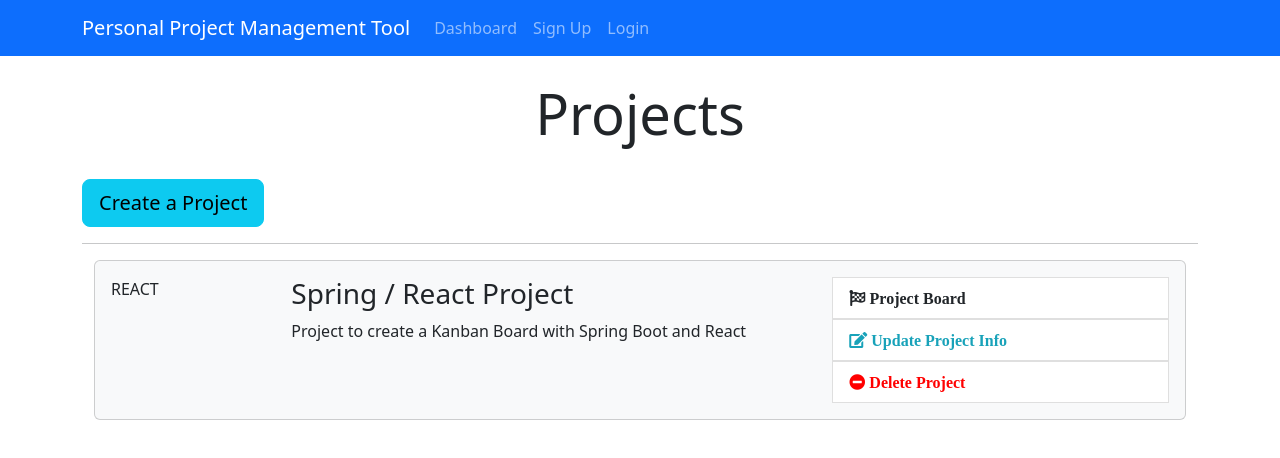
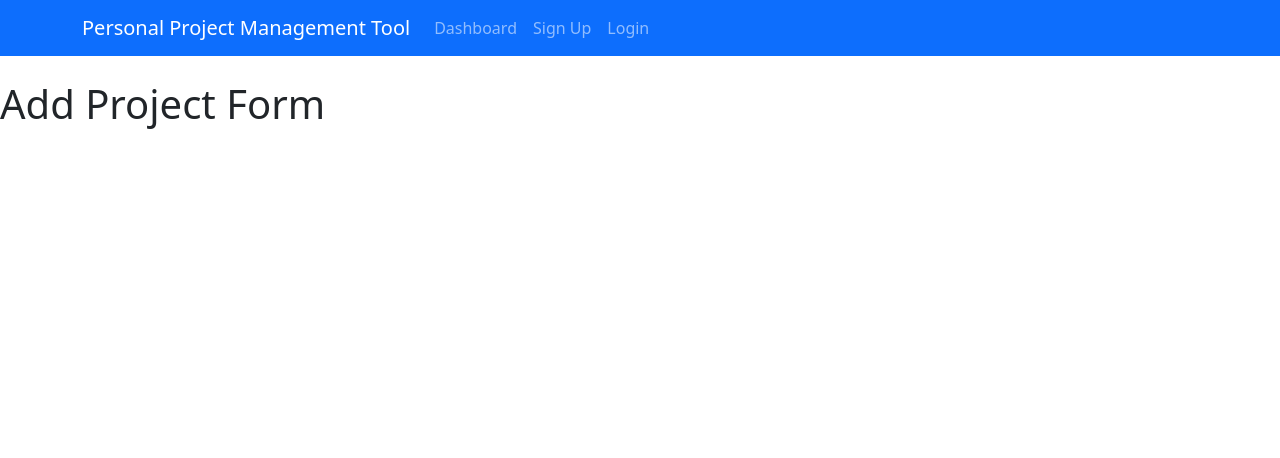
Before and after one commit to vincekashaka/PPMTool, a React (Create React App) app in the folder ppmtool-react-client/: page /addProject in a window 1280 px wide. Shown: the top 458 px of the page. Built offline with nearby package versions, Linux system fonts and the light colour scheme.

Commit message:
Added ReactRouter and Add Project Functional  components

```diff
--- a/ppmtool-react-client/package.json
+++ b/ppmtool-react-client/package.json
@@ -9,6 +9,7 @@
     "bootstrap": "^5.2.1",
     "react": "^18.2.0",
     "react-dom": "^18.2.0",
+    "react-router-dom": "^6.4.0",
     "react-scripts": "5.0.1",
     "web-vitals": "^2.1.4"
   },
--- a/ppmtool-react-client/src/App.js
+++ b/ppmtool-react-client/src/App.js
@@ -2,13 +2,21 @@ import './App.css';
 import 'bootstrap/dist/css/bootstrap.min.css';
 import Dashboard from './componets/Dashboard';
 import Header from './componets/layout/Header';
+import { BrowserRouter as Router, Route, Routes } from 'react-router-dom';
+import AddProject from './componets/project/AddProject';
 
 function App() {
   return (
-    <div className='App'>
-      <Header />
-      <Dashboard />
-    </div>
+    <Router>
+      <div className='App'>
+        <Header />
+
+        <Routes>
+          <Route path='/dashboard' element={<Dashboard />} />
+          <Route path='/addProject' element={<AddProject />} />
+        </Routes>
+      </div>
+    </Router>
   );
 }
 
--- a/ppmtool-react-client/src/componets/Dashboard.js
+++ b/ppmtool-react-client/src/componets/Dashboard.js
@@ -1,4 +1,5 @@
 import React, { Component } from 'react';
+import CreateProjectButton from './project/CreateProjectButton';
 import ProjectItem from './project/ProjectItem';
 class Dashboard extends Component {
   render() {
@@ -9,9 +10,7 @@ class Dashboard extends Component {
             <div className='col-md-12'>
               <h1 className='display-4 text-center'>Projects</h1>
               <br />
-              <a href='ProjectForm.html' className='btn btn-lg btn-info'>
-                Create a Project
-              </a>
+              <CreateProjectButton />
               <br />
               <hr />
               <ProjectItem />
--- /dev/null
+++ b/ppmtool-react-client/src/componets/project/AddProject.js
@@ -0,0 +1,13 @@
+import React, { Component } from 'react';
+
+class AddProject extends Component {
+  render() {
+    return (
+      <div>
+        <h1> Add Project Form</h1>
+      </div>
+    );
+  }
+}
+
+export default AddProject;
--- /dev/null
+++ b/ppmtool-react-client/src/componets/project/CreateProjectButton.js
@@ -0,0 +1,13 @@
+import React from 'react';
+import { Link } from 'react-router-dom';
+const CreateProjectButton = () => {
+  return (
+    <>
+      <Link to='addProject' className='btn btn-lg btn-info'>
+        Create a Project
+      </Link>
+    </>
+  );
+};
+
+export default CreateProjectButton;
```
Also changed, not shown: 1 other file (tests, documents, lock files or other folders).
